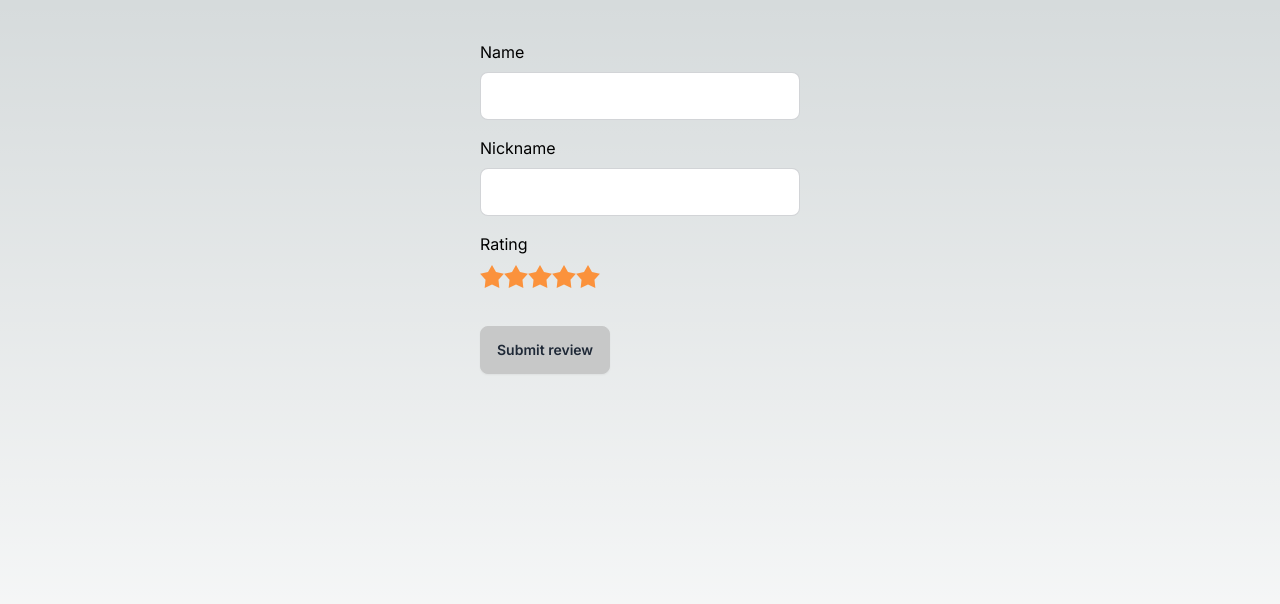
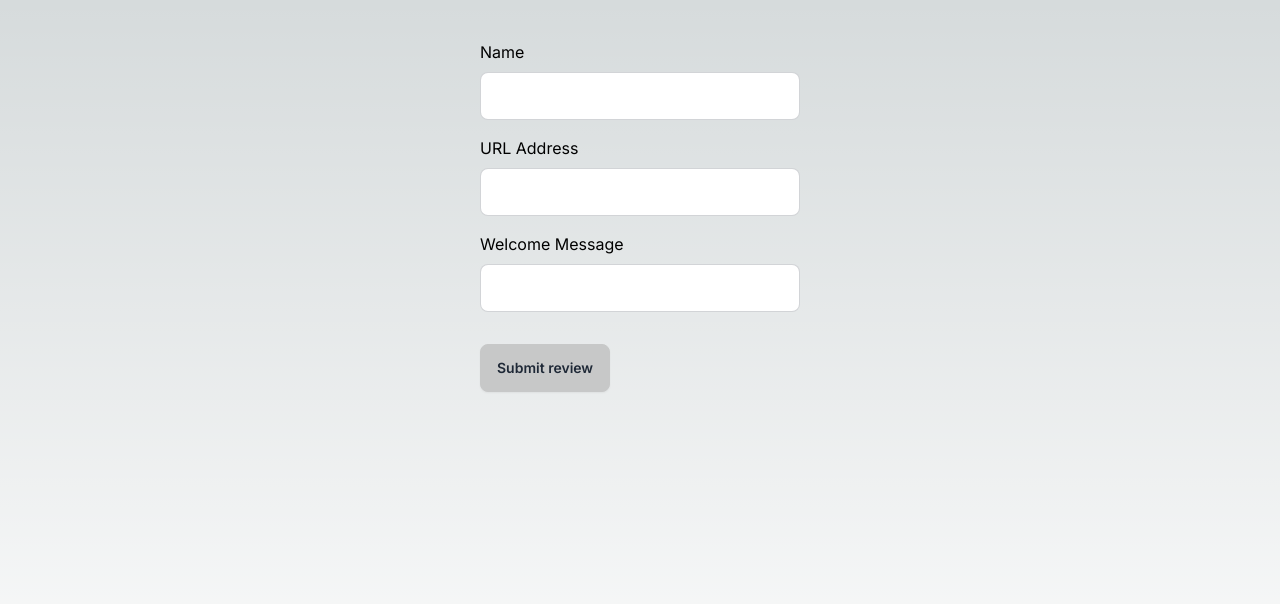
Before and after one commit to TheSimon9/smooth-operator-dashboard, a Next.js app: page / in a window 1280 px wide. Shown: the top 604 px of the page. Built offline with nearby package versions, Linux system fonts and the light colour scheme.

Commit message:
Changed to sites

```diff
--- a/src/app/list/page.tsx
+++ b/src/app/list/page.tsx
@@ -1,25 +1,25 @@
 'use client'
 import {useEffect, useState} from "react";
 
-interface Human {
+interface Site {
   name: string;
-  username: string;
-  satisfaction: number;
+  address: string;
+  message: string;
 }
 
 export default function Page() {
 
-  const [list,setList] = useState<Human[]>([]);
+  const [list,setList] = useState<Site[]>([]);
 
   useEffect(() => {
-    fetch('/api/human', {
+    fetch('/api/site', {
       method: 'GET',
       headers: {
         'Content-Type': 'application/json',
       }
     }).then(response => {
       if (response.ok) {
-        response.json().then(data => setList(data as Human[]));
+        response.json().then(data => setList(data as Site[]));
       } else {
         console.error('Form submission failed:', response.statusText);
       }
@@ -33,8 +33,8 @@ export default function Page() {
         <thead>
         <tr>
           <th>Name</th>
-          <th>Nickname</th>
-          <th>Rating</th>
+          <th>Address</th>
+          <th>Welcome Message</th>
         </tr>
         </thead>
         <tbody>
@@ -42,8 +42,8 @@ export default function Page() {
           list.map((item, index) => (
             <tr key={index}>
               <td>{item.name}</td>
-              <td>{item.username}</td>
-              <td>{item.satisfaction}</td>
+              <td>{item.address}</td>
+              <td>{item.message}</td>
             </tr>))
         }
         </tbody>
--- a/src/app/page.tsx
+++ b/src/app/page.tsx
@@ -4,8 +4,8 @@ import {useState} from "react";
 export default function Home() {
   const [formData, setFormData] = useState({
     name: '',
-    nickname: '',
-    rating: '5'
+    address: '',
+    message: ''
   });
 
   const handleChange = (e: any ) => {
@@ -26,8 +26,8 @@ export default function Home() {
         console.log('Form submitted successfully!');
         setFormData({
           name: '',
-          nickname: '',
-          rating: ''
+          address: '',
+          message: ''
         });
       } else {
         console.error('Form submission failed:', response.statusText);
@@ -43,21 +43,18 @@ export default function Home() {
       <form onSubmit={handleSubmit} className={"w-full max-w-xs mx-auto"}>
         <div className="mt-4">
           <label htmlFor={"name"} className="block mb-2">Name</label>
-          <input required type="text" name={"name"} placeholder="" className="input input-bordered w-full max-w-xs" value={formData.name} onChange={handleChange} />
+          <input required type="text" name={"name"} placeholder="" className="input input-bordered w-full max-w-xs"
+                 value={formData.name} onChange={handleChange}/>
         </div>
         <div className="mt-4">
-          <label htmlFor={"nickname"}  className="block mb-2">Nickname</label>
-          <input required type="text" name={"nickname"} placeholder="" className="input input-bordered w-full max-w-xs" value={formData.nickname} onChange={handleChange} />
+          <label htmlFor={"address"} className="block mb-2">URL Address</label>
+          <input required type="text" name={"address"} placeholder="" className="input input-bordered w-full max-w-xs"
+                 value={formData.address} onChange={handleChange}/>
         </div>
         <div className="mt-4">
-          <label className="block mb-2">Rating</label>
-          <div className="rating">
-            <input type="radio" name="rating" value="1" className="mask mask-star-2 bg-orange-400" checked={formData.rating === '1'} onChange={handleChange} />
-            <input type="radio" name="rating" value="2" className="mask mask-star-2 bg-orange-400" checked={formData.rating === '2'} onChange={handleChange}  />
-            <input type="radio" name="rating" value="3" className="mask mask-star-2 bg-orange-400" checked={formData.rating === '3'} onChange={handleChange} />
-            <input type="radio" name="rating" value="4" className="mask mask-star-2 bg-orange-400" checked={formData.rating === '4'} onChange={handleChange} />
-            <input type="radio" name="rating" value="5" className="mask mask-star-2 bg-orange-400" checked={formData.rating === '5'} onChange={handleChange} />
-          </div>
+          <label htmlFor={"message"} className="block mb-2">Welcome Message</label>
+          <input required type="text" name={"message"} placeholder="" className="input input-bordered w-full max-w-xs"
+                 value={formData.message} onChange={handleChange}/>
         </div>
         <div className="mt-8">
           <button className="btn btn-active">Submit review</button>
--- a/src/pages/api/human.js
+++ b/src/pages/api/human.js
@@ -1,5 +1,5 @@
 
-const resource = "/apis/intre.com/v1/namespaces/smoothoperator/humans"
+const resource = "/apis/intre.com/v1/namespaces/smoothoperator/sites"
 
 export default async function handler(req, res) {
     const token = process.env.KUBE_BEARER_TOKEN;
@@ -11,15 +11,15 @@ export default async function handler(req, res) {
         const name = `${formData.name.toLowerCase()}-${crypto.randomUUID().toLowerCase()}`;
         var body = JSON.stringify({
             "apiVersion": "intre.com/v1",
-            "kind": "Human",
+            "kind": "Site",
             "metadata": {
                 "name": name.substring(0,62),
                 "namespace": "smoothoperator"
             },
             "spec": {
-                "username": `${formData.nickname.toLowerCase()}`,
+                "address": `${formData.nickname.toLowerCase()}`,
                 "name": `${formData.name.toLowerCase()}`,
-                "satisfaction": parseInt(formData.rating)
+                "message": `${formData.message.toLowerCase()}`
             }
         });
 
```
